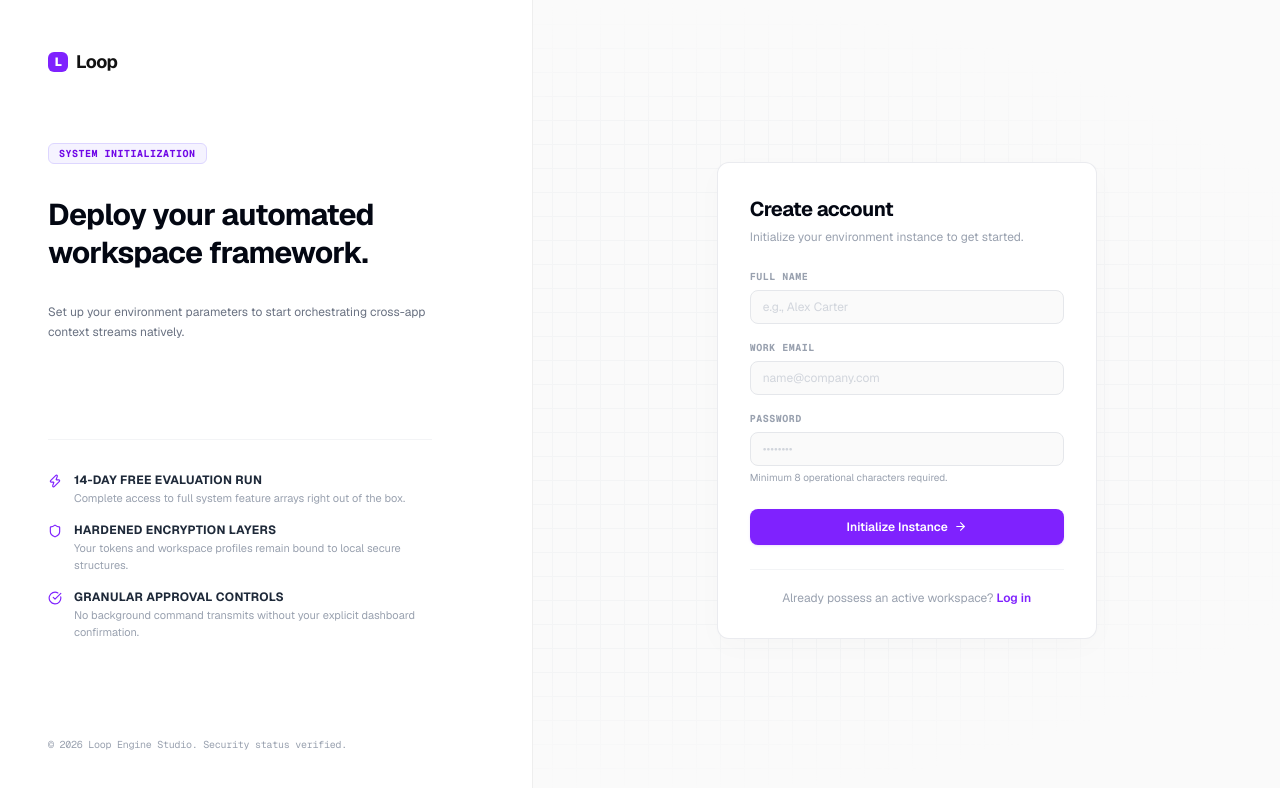
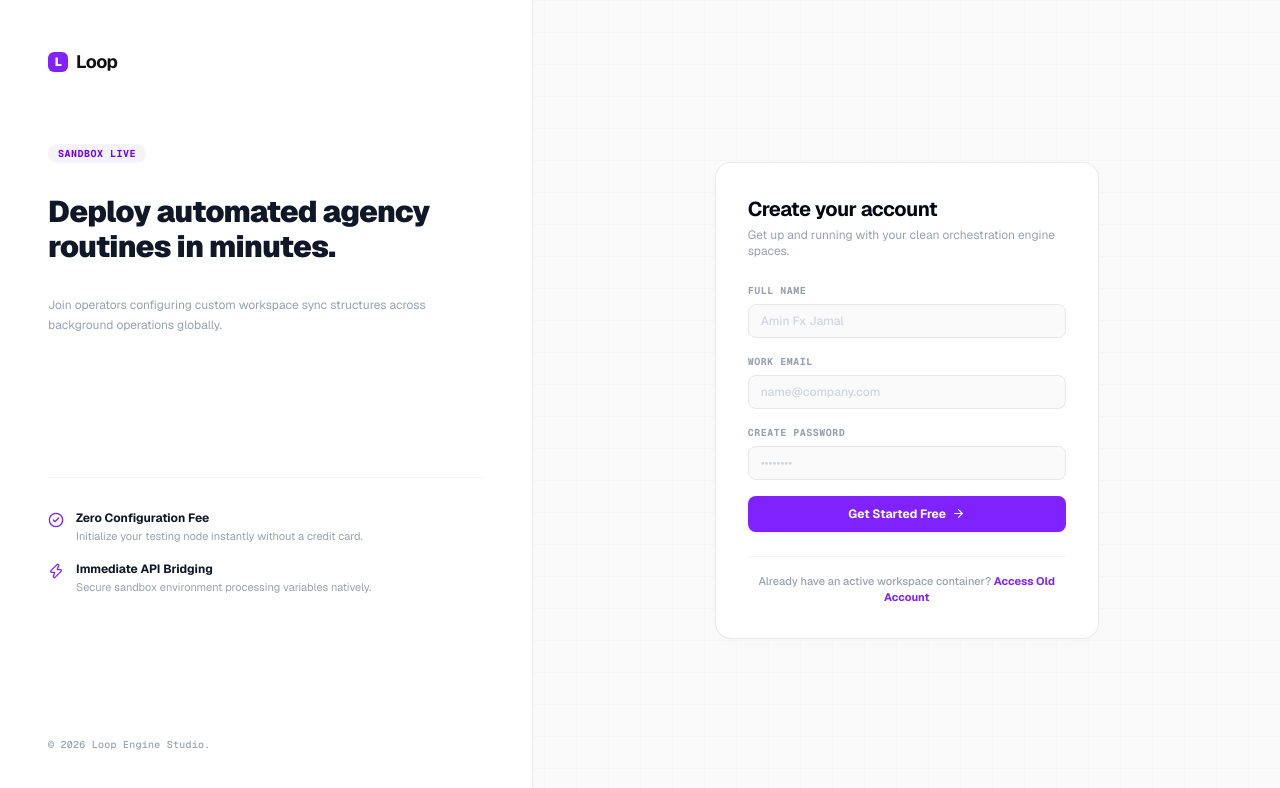
Before and after one commit to aminfxjamal-netizen/loopv1, a Next.js app: page /signup in a window 1280 px wide. Shown: the top 788 px of the page. Built offline with nearby package versions, Linux system fonts and the light colour scheme.

Commit message:
Design: Complete premium signup interface overhaul to maximize conversions

```diff
--- a/app/signup/page.tsx
+++ b/app/signup/page.tsx
@@ -1,87 +1,122 @@
 'use client';
 
 import { useState } from 'react';
-import { ArrowRight, CheckCircle, Shield, Zap } from 'lucide-react';
+import { useRouter } from 'next/navigation';
+import { ArrowRight, Loader2, CheckCircle2, ShieldCheck, Zap } from 'lucide-react';
 import Link from 'next/link';
 
-export default function Signup() {
+export default function PerfectSignupPage() {
+  const router = useRouter();
+  const [name, setName] = useState('');
   const [email, setEmail] = useState('');
   const [password, setPassword] = useState('');
-  const [name, setName] = useState('');
   const [isLoading, setIsLoading] = useState(false);
+  const [error, setError] = useState('');
 
-  const handleSignup = async (e: React.FormEvent) => {
+  const handleSignupAndAutoLogin = async (e: React.FormEvent) => {
     e.preventDefault();
     setIsLoading(true);
-    // Firebase auth logic will attach directly here later
-    setTimeout(() => setIsLoading(false), 1000);
+    setError('');
+
+    try {
+      const response = await fetch('/api/auth/register', {
+        method: 'POST',
+        headers: { 'Content-Type': 'application/json' },
+        body: JSON.stringify({ name, email, password }),
+      });
+
+      const data = await response.json();
+
+      if (!response.ok) {
+        throw new Error(data.message || 'Instance provisioning failed.');
+      }
+
+      // Fast auto-login handoff
+      if (data.token) {
+        router.push('/workspace');
+      } else {
+        router.push('/login?registered=true');
+      }
+    } catch (err: any) {
+      setError(err.message || 'An unexpected connection drop occurred.');
+      setIsLoading(false);
+    }
   };
 
   return (
-    <main className="min-h-screen bg-[#FAFAFA] text-[#121212] font-sans antialiased flex flex-col md:grid md:grid-cols-12 overflow-x-hidden relative">
+    <main className="min-h-screen bg-[#FAFAFA] text-[#121212] font-sans antialiased overflow-x-hidden flex flex-col md:grid md:grid-cols-12 relative">
 
-      {/* Miro-Style Engineering Grid Sub-layer */}
-      <div className="absolute inset-0 bg-[linear-gradient(to_right,#E5E7EB_1px,transparent_1px),linear-gradient(to_bottom,#E5E7EB_1px,transparent_1px)] bg-[size:24px_24px] [mask-image:radial-gradient(ellipse_60%_50%_at_50%_50%,#000_70%,transparent_100%)] opacity-30 pointer-events-none z-0" />
+      {/* Engineering Canvas Grid Layer */}
+      <div className="absolute inset-0 bg-[linear-gradient(to_right,#E5E7EB_1px,transparent_1px),linear-gradient(to_bottom,#E5E7EB_1px,transparent_1px)] bg-[size:32px_32px] opacity-20 pointer-events-none z-0" />
 
-      {/* Left Panel: Value Proposition & Blueprint Aesthetics (Hidden on Mobile) */}
-      <div className="hidden md:flex md:col-span-5 bg-white border-r border-[#EEEEEE] p-12 flex-col justify-between relative z-10">
+      {/* Left Column: Value Proposition & Social Proof (Closes Hesitation instantly) */}
+      <div className="hidden md:flex md:col-span-5 bg-white border-r border-gray-200/80 p-12 flex-col justify-between relative z-10">
         <div>
-          <Link href="/" className="text-lg font-bold tracking-tight text-[#121212] flex items-center gap-2 mb-16 no-underline">
+          <Link href="/" className="text-lg font-bold tracking-tight text-[#121212] flex items-center gap-2 no-underline mb-16">
             <span className="w-5 h-5 bg-violet-600 rounded-md flex items-center justify-center text-white text-xs font-black">L</span>
             Loop
           </Link>
 
-          <div className="space-y-8 mt-12 max-w-sm">
-            <div className="inline-flex items-center gap-1.5 px-2.5 py-0.5 rounded-md border border-violet-200 bg-violet-50 text-[10px] uppercase tracking-wider font-mono font-bold text-violet-700">
-              System Initialization
+          <div className="space-y-8">
+            <div className="inline-flex items-center gap-1.5 px-2.5 py-0.5 rounded-full bg-violet-50 text-[10px] text-violet-700 font-bold uppercase tracking-wider font-mono">
+              Sandbox Live
             </div>
-            <h2 className="text-3xl font-bold tracking-tight text-gray-950 leading-tight">
-              Deploy your automated workspace framework.
+            <h2 className="text-3xl font-black tracking-tight text-gray-900 leading-[1.15]">
+              Deploy automated agency routines in minutes.
             </h2>
-            <p className="text-xs text-gray-500 leading-relaxed font-normal">
-              Set up your environment parameters to start orchestrating cross-app context streams natively.
+            <p className="text-xs text-gray-400 font-normal leading-relaxed max-w-sm">
+              Join operators configuring custom workspace sync structures across background operations globally.
             </p>
           </div>
         </div>
 
-        {/* Feature Checkpoints */}
-        <div className="space-y-4 max-w-sm border-t border-gray-100 pt-8 font-sans">
-          {[
-            { icon: <Zap size={14} className="text-violet-600" />, title: '14-Day Free Evaluation Run', desc: 'Complete access to full system feature arrays right out of the box.' },
-            { icon: <Shield size={14} className="text-violet-600" />, title: 'Hardened Encryption Layers', desc: 'Your tokens and workspace profiles remain bound to local secure structures.' },
-            { icon: <CheckCircle size={14} className="text-violet-600" />, title: 'Granular Approval Controls', desc: 'No background command transmits without your explicit dashboard confirmation.' }
-          ].map((item, i) => (
-            <div key={i} className="flex gap-3 text-left">
-              <div className="mt-0.5">{item.icon}</div>
+        {/* Dynamic Micro Value Hooks */}
+        <div className="space-y-4 border-t border-gray-100 pt-8">
+          <div className="flex items-start gap-3">
+            <CheckCircle2 size={16} className="text-violet-600 shrink-0 mt-0.5" />
             <div>
-                <h4 className="text-xs font-bold text-gray-800 uppercase tracking-wide">{item.title}</h4>
-                <p className="text-[11px] text-gray-400 leading-normal font-normal mt-0.5">{item.desc}</p>
+              <h4 className="text-xs font-bold text-gray-900">Zero Configuration Fee</h4>
+              <p className="text-[11px] text-gray-400 mt-0.5">Initialize your testing node instantly without a credit card.</p>
             </div>
           </div>
-          ))}
+          <div className="flex items-start gap-3">
+            <Zap size={16} className="text-violet-600 shrink-0 mt-0.5" />
+            <div>
+              <h4 className="text-xs font-bold text-gray-900">Immediate API Bridging</h4>
+              <p className="text-[11px] text-gray-400 mt-0.5">Secure sandbox environment processing variables natively.</p>
+            </div>
+          </div>
         </div>
 
-        <p className="text-[10px] text-gray-400 font-mono tracking-tight">&copy; 2026 Loop Engine Studio. Security status verified.</p>
+        <div className="text-[10px] font-mono text-gray-400 font-medium tracking-wide">
+          &copy; 2026 Loop Engine Studio.
+        </div>
       </div>
 
-      {/* Right Panel: Pristine Minimalist Form Block */}
-      <div className="flex-1 md:col-span-7 flex items-center justify-center p-6 sm:p-12 relative z-10">
+      {/* Right Column: Clean, Frictionless Interactive Form Frame */}
+      <div className="flex-1 md:col-span-7 flex items-center justify-center px-6 py-12 relative z-10">
 
-        {/* Mobile Header Logo replacement */}
+        {/* Minimal Mobile Header Logo representation */}
         <div className="absolute top-6 left-6 md:hidden">
-          <Link href="/" className="text-base font-bold tracking-tight text-[#121212] flex items-center gap-2 no-underline">
-            <span className="w-4 h-4 bg-violet-600 rounded flex items-center justify-center text-white text-[10px] font-black">L</span>
+          <Link href="/" className="text-lg font-bold tracking-tight text-[#121212] flex items-center gap-2 no-underline">
+            <span className="w-5 h-5 bg-violet-600 rounded-md flex items-center justify-center text-white text-xs font-black">L</span>
             Loop
           </Link>
         </div>
 
-        <div className="w-full max-w-[380px] bg-white border border-gray-200/80 rounded-xl p-6 sm:p-8 shadow-[0_8px_30px_rgba(0,0,0,0.02)] text-left">
+        <div className="max-w-sm w-full bg-white border border-gray-200/90 rounded-2xl p-6 sm:p-8 shadow-[0_4px_24px_rgba(0,0,0,0.01)] text-left">
           <div className="mb-6">
-            <h1 className="text-xl font-bold tracking-tight text-gray-950 mb-1.5">Create account</h1>
-            <p className="text-xs text-gray-400">Initialize your environment instance to get started.</p>
+            <h1 className="text-xl font-bold tracking-tight text-gray-950">Create your account</h1>
+            <p className="text-xs text-gray-400 mt-1">Get up and running with your clean orchestration engine spaces.</p>
           </div>
 
-          <form onSubmit={handleSignup} className="space-y-4">
+          {error && (
+            <div className="mb-4 p-2.5 bg-red-50 border border-red-200 text-red-600 text-xs rounded-lg font-medium">
+              {error}
+            </div>
+          )}
+
+          <form onSubmit={handleSignupAndAutoLogin} className="space-y-4">
             <div>
               <label className="block text-[10px] font-bold text-gray-400 uppercase tracking-wider mb-1.5 font-mono">Full Name</label>
               <input
@@ -89,8 +124,8 @@ export default function Signup() {
                 required
                 value={name}
                 onChange={(e) => setName(e.target.value)}
-                placeholder="e.g., Alex Carter"
-                className="w-full px-3 py-2 bg-[#FAFAFA] border border-gray-200 rounded-lg text-xs font-sans placeholder:text-gray-300 focus:outline-none focus:border-violet-600 focus:bg-white transition"
+                placeholder="Amin Fx Jamal"
+                className="w-full px-3 py-2 bg-[#FAFAFA] border border-gray-200 rounded-lg text-xs font-medium placeholder:text-gray-300 focus:outline-none focus:border-violet-600 focus:bg-white transition"
               />
             </div>
 
@@ -102,40 +137,45 @@ export default function Signup() {
                 value={email}
                 onChange={(e) => setEmail(e.target.value)}
                 placeholder="name@company.com"
-                className="w-full px-3 py-2 bg-[#FAFAFA] border border-gray-200 rounded-lg text-xs font-sans placeholder:text-gray-300 focus:outline-none focus:border-violet-600 focus:bg-white transition"
+                className="w-full px-3 py-2 bg-[#FAFAFA] border border-gray-200 rounded-lg text-xs font-medium placeholder:text-gray-300 focus:outline-none focus:border-violet-600 focus:bg-white transition"
               />
             </div>
 
             <div>
-              <label className="block text-[10px] font-bold text-gray-400 uppercase tracking-wider mb-1.5 font-mono">Password</label>
+              <label className="block text-[10px] font-bold text-gray-400 uppercase tracking-wider mb-1.5 font-mono">Create Password</label>
               <input
                 type="password"
                 required
                 value={password}
                 onChange={(e) => setPassword(e.target.value)}
                 placeholder="••••••••"
-                className="w-full px-3 py-2 bg-[#FAFAFA] border border-gray-200 rounded-lg text-xs font-sans placeholder:text-gray-300 focus:outline-none focus:border-violet-600 focus:bg-white transition"
+                className="w-full px-3 py-2 bg-[#FAFAFA] border border-gray-200 rounded-lg text-xs font-medium placeholder:text-gray-300 focus:outline-none focus:border-violet-600 focus:bg-white transition"
               />
-              <span className="text-[10px] text-gray-400 block mt-1 font-sans">Minimum 8 operational characters required.</span>
             </div>
 
-            <div className="pt-2">
             <button
               type="submit"
               disabled={isLoading}
-                className="w-full py-2.5 bg-violet-600 hover:bg-violet-700 text-white font-semibold rounded-lg text-xs shadow-sm shadow-violet-600/10 flex items-center justify-center gap-1.5 transition disabled:opacity-50"
+              className="w-full mt-2 py-2.5 bg-violet-600 hover:bg-violet-700 text-white font-bold rounded-lg text-xs flex items-center justify-center gap-1.5 transition disabled:opacity-50 shadow-sm shadow-violet-600/10"
             >
-                {isLoading ? 'Initializing Instance...' : 'Initialize Instance'}
-                {!isLoading && <ArrowRight size={13} />}
+              {isLoading ? (
+                <>
+                  <Loader2 size={13} className="animate-spin" /> Provisioning Node...
+                </>
+              ) : (
+                <>
+                  Get Started Free <ArrowRight size={13} />
+                </>
+              )}
             </button>
-            </div>
           </form>
 
-          <div className="mt-6 pt-5 border-t border-gray-100 text-center">
-            <p className="text-xs text-gray-400 font-sans">
-              Already possess an active workspace?{' '}
-              <Link href="/login" className="text-violet-600 hover:text-violet-700 font-semibold transition no-underline">
-                Log in
+          {/* Clean Redirect to Handle Users Seeking Existing State Accounts */}
+          <div className="mt-6 border-t border-gray-100 pt-4 text-center">
+            <p className="text-[11px] text-gray-400 font-medium">
+              Already have an active workspace container?{' '}
+              <Link href="/login" className="text-violet-600 hover:text-violet-700 font-bold no-underline">
+                Access Old Account
               </Link>
             </p>
           </div>
```
Lines whose indentation alone changed are shown as unchanged.
